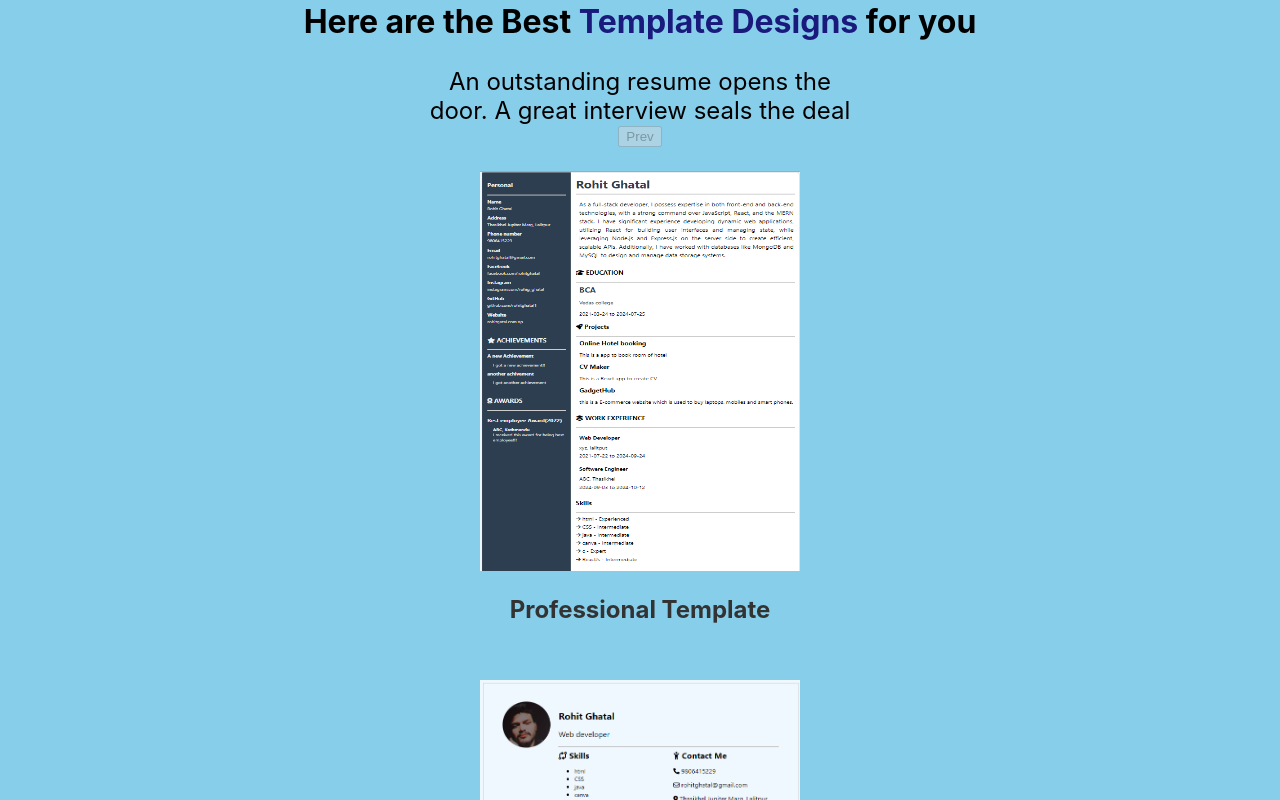
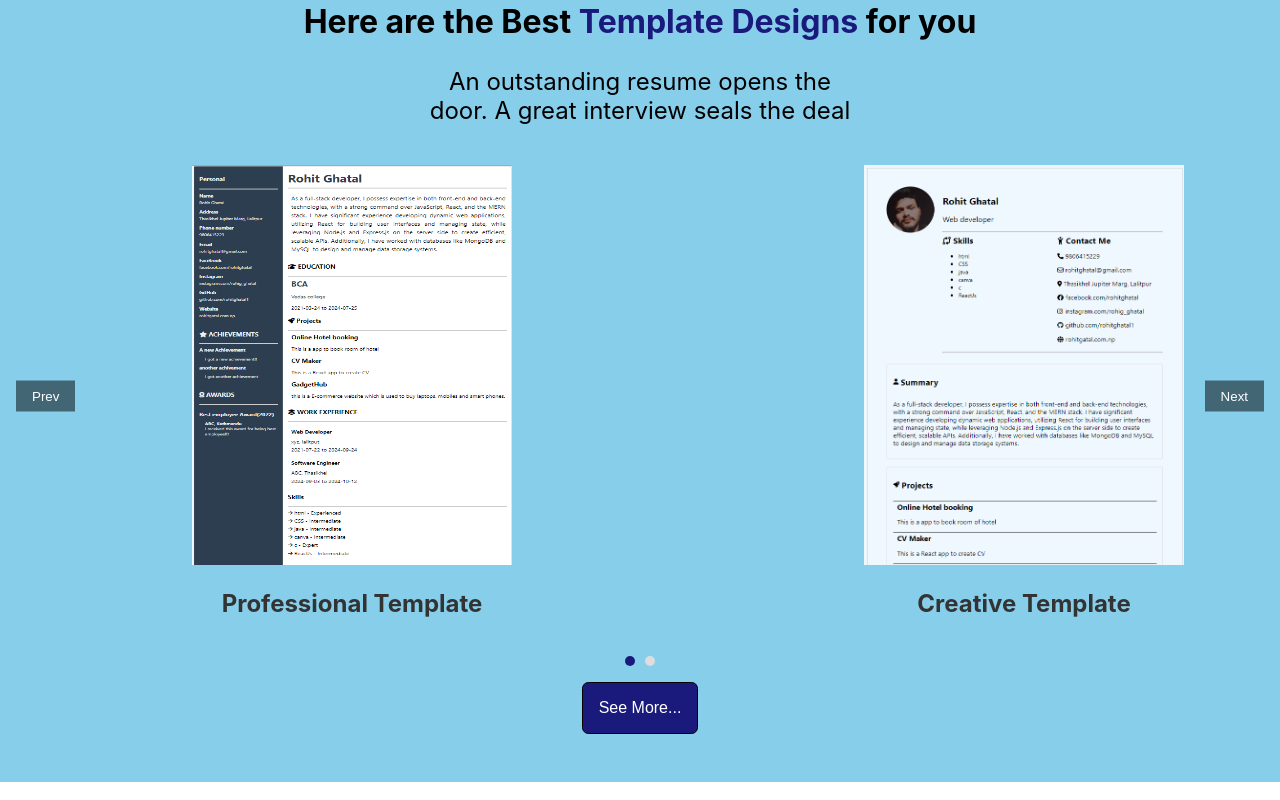
Before and after one commit to rohitghatal1/CVMaker-ReactJS, a React (Create React App) app: page / in a window 1280 px wide. Shown: the part 1240-2040 px from the top of the page. Built offline with nearby package versions, Linux system fonts and the light colour scheme.

Commit message:
added styled for pagination

```diff
--- a/src/components/templates.css
+++ b/src/components/templates.css
@@ -30,23 +30,45 @@
     overflow: hidden;
 }
 
-.templateCardContainer {
+.templateContainer .customSwiper {
+    display: flex;
+    align-items: center;
+    position: relative;
+    width: 100%;
+    overflow: hidden;
+}
+
+.templateContainer .customSwiper .swiperWrapper {
+    display: flex;
+    transition: transform 0.5s ease-in-out;
+}
+
+.templateContainer .customSwiper .swiperSlide {
+    flex: 0 0 50%; /* 2 slides visible per frame */
+    display: flex;
+    justify-content: center;
+    align-items: center;
+    padding: 1rem;
+    box-sizing: border-box;
+}
+
+.templateContainer .templateCardContainer {
     display: flex;
     justify-content: center;
 }
 
-.templateCard {
+.templateContainer .templateCard {
     padding: 0.5rem;
     display: flex;
     flex-direction: column;
     justify-content: center;
     align-items: center;
     text-align: center;
-    width: 100%; /* Make the card responsive */
+    width: 100%;
 }
 
-.imageContainer {
-    width: 20rem; /* Adjusted for two slides */
+.templateContainer .imageContainer {
+    width: 20rem;
     height: 25rem;
     overflow: hidden;
     display: flex;
@@ -54,20 +76,71 @@
     align-items: center;
 }
 
-.imageContainer img {
+.templateContainer .imageContainer img {
     width: 100%;
     height: 100%;
     transition: transform 0.3s ease;
 }
 
-.imageContainer img:hover {
+.templateContainer .imageContainer img:hover {
     transform: scale(1.05);
 }
 
-.templateCard h3 {
+.templateContainer .templateCard h3 {
     margin-top: 0.5rem;
     font-size: 1.5rem;
     color: #333;
+}
+
+.templateContainer .prevBtn,
+.templateContainer .nextBtn {
+    background: rgba(0, 0, 0, 0.5);
+    color: #fff;
+    border: none;
+    padding: 0.5rem 1rem;
+    cursor: pointer;
+    pointer-events: all;
+    position: absolute;
+    top: 50%;
+    transform: translateY(-50%);
+    z-index: 2;
+}
+
+.templateContainer .prevBtn {
+    left: 0;
+}
+
+.templateContainer .nextBtn {
+    right: 0;
+}
+
+.templateContainer .prevBtn:hover,
+.templateContainer .nextBtn:hover {
+    background-color: #1a1a7d;
+}
+
+.templateContainer .pagination {
+    display: flex;
+    justify-content: center;
+    margin-top: 1rem;
+    position: absolute;
+    bottom: 0rem; /* Position the pagination below the swiper */
+    left: 50%;
+    transform: translateX(-50%);
+}
+
+.templateContainer .pagination .paginationDot {
+    display: inline-block;
+    width: 10px;
+    height: 10px;
+    background-color: #ddd;
+    margin: 0 5px;
+    border-radius: 50%;
+    cursor: pointer;
+}
+
+.templateContainer .pagination .paginationDot.active {
+    background-color: #1a1a7d;
 }
 
 .seeMoreTemplateBtn {
@@ -85,69 +158,3 @@
     background-color: skyblue;
     color: black;
 }
-
-/* Custom Slider Styles */
-.custom-swiper-container {
-    position: relative;
-    width: 100%;
-    overflow: hidden;
-}
-
-.custom-swiper-wrapper {
-    display: flex;
-    transition: transform 0.5s ease-in-out;
-}
-
-.custom-swiper-slide {
-    flex: 0 0 50%; /* Adjust width to show 2 slides */
-    display: flex;
-    justify-content: center;
-    align-items: center;
-    padding: 1rem;
-    box-sizing: border-box;
-}
-
-/* Pagination */
-.custom-swiper-pagination {
-    display: flex;
-    justify-content: center;
-    margin-top: 1rem;
-}
-
-.custom-swiper-pagination span {
-    display: inline-block;
-    width: 10px;
-    height: 10px;
-    background-color: #ddd;
-    margin: 0 5px;
-    border-radius: 50%;
-    cursor: pointer;
-}
-
-.custom-swiper-pagination span.active {
-    background-color: #1a1a7d;
-}
-
-/* Navigation */
-.custom-swiper-nav {
-    position: absolute;
-    top: 50%;
-    transform: translateY(-50%);
-    width: 100%;
-    display: flex;
-    justify-content: space-between;
-    pointer-events: none;
-}
-
-.custom-swiper-nav button {
-    background: rgba(0, 0, 0, 0.5);
-    color: #fff;
-    border: none;
-    padding: 0.5rem 1rem;
-    cursor: pointer;
-    pointer-events: all;
-}
-
-.custom-swiper-nav button:hover {
-    background: #1a1a7d;
-}
```
